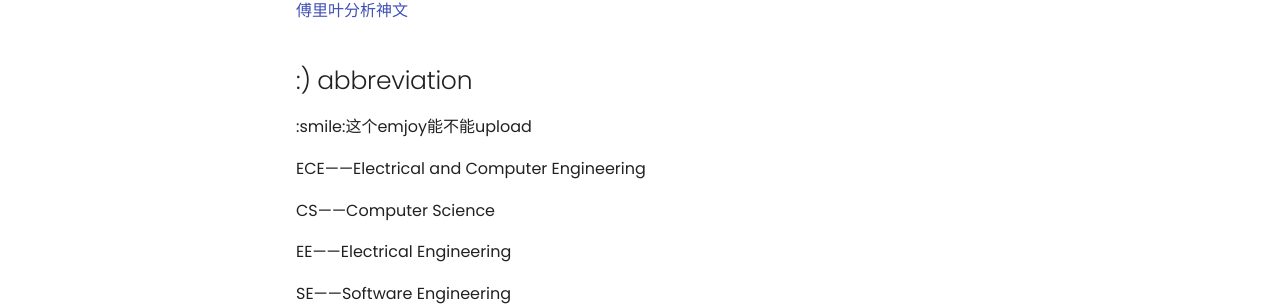
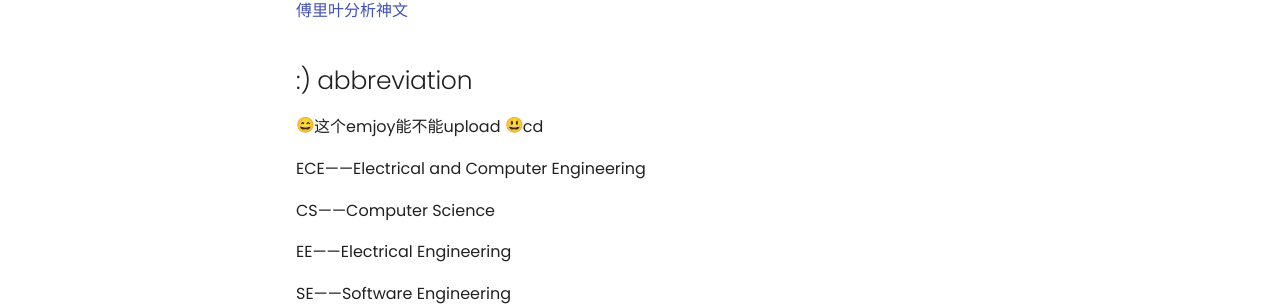
Before and after one commit to Pengyu-Jin/Pengyu-Jin.github.io, an MkDocs documentation site: the page built from docs/major/research/research.md, in a window 1280 px wide and 1002 px high. Shown: the part 365-672 px from the top of the window. Built offline with MkDocs 1.6.1 and Material for MkDocs 9.7.7, drawn with Linux system fonts in a browser that asks for light colours; emoji names are drawn with the system emoji font.

Commit message:
style change 269

```diff
--- a/docs/major/research/research.md
+++ b/docs/major/research/research.md
@@ -11,6 +11,7 @@
 
 <!--这里都是缩写 -->
 :smile:这个emjoy能不能upload
+:smiley:cd
 
 ECE——Electrical and Computer Engineering
 
--- a/mkdocs.yml
+++ b/mkdocs.yml
@@ -10,7 +10,7 @@
       - major/index.md
       - EV:
           - EV: major/EV/EV.md
-          - EV_newsletter: major/EV/EV_newsletter.md
+          - EV Newsletter: major/EV/EV_newsletter.md
       - Power System: major/Power System/Power System.md
       - Mathmatic: major/math/math.md
       - Research: major/research/research.md
@@ -120,6 +120,12 @@
   - admonition # https://squidfunk.github.io/mkdocs-material/reference/admonitions/#inline-blocks
   - pymdownx.details # admonition需要
 
+markdown_extensions: # 添加emoji
+  - attr_list
+  - pymdownx.emoji:
+      emoji_index: !!python/name:material.extensions.emoji.twemoji
+      emoji_generator: !!python/name:material.extensions.emoji.to_svg
+
 extra_css:
   #- mkdocs/css/no-footer.css # 不使用底部的翻页
   - mkdocs/css/unordered-list-symbols.css # multiplt unordered list symbols
```
